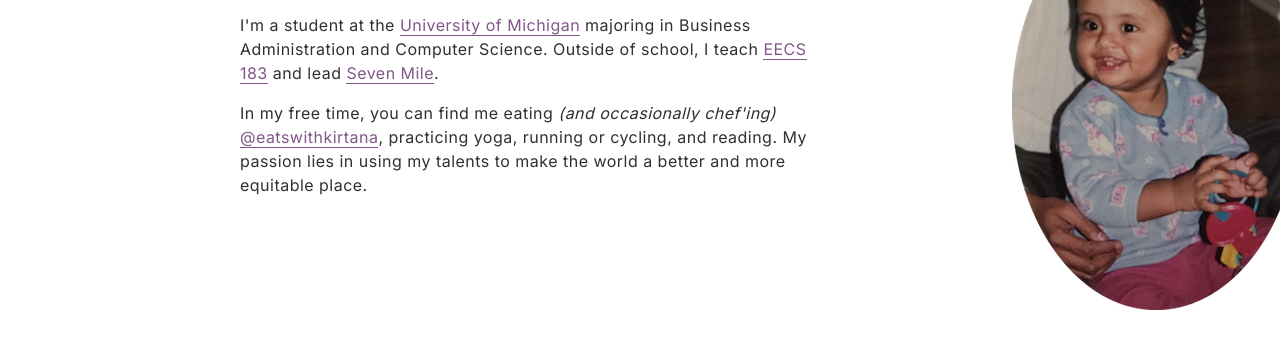
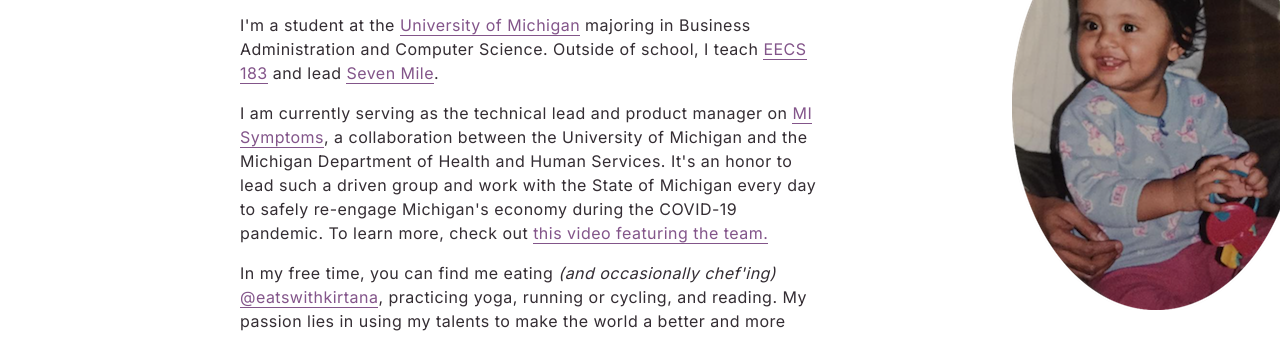
Before and after one commit to kirtanac/kirtanac.github.io, a plain HTML site: page index 2.html in a window 1280 px wide. Shown: the part 193-531 px from the top of the page. Drawn offline with Linux system fonts and the light colour scheme.

Commit message:
MI Symptoms update

```diff
--- a/index.html
+++ b/index 2.html
@@ -27,6 +27,11 @@
              <a href="https://eecs183.org//" target="_blank">EECS 183</a>
               and lead
              <a href="http://www.umsevenmile.org/" target="_blank">Seven Mile</a>.</p>
+
+             <p> I am currently serving as the technical lead and product manager on <a href="http://misymptomapp.state.mi.us/" target="_blank">MI Symptoms</a>, a collaboration between the University of Michigan and the Michigan Department of Health and Human Services.
+                It's an honor to lead such a driven group and work with the State of Michigan every day to safely re-engage Michigan's economy during the COVID-19 pandemic.
+                To learn more, check out <a href="https://news.engin.umich.edu/2020/06/students-lead-the-way-on-state-of-michigan-web-application-to-help-curb-the-spread-of-covid-19/" target="_blank">this video featuring the team.</a></p>
+
              <p>In my free time, you can find me eating <i>(and occasionally chef'ing)</i>
                <a href="https://www.instagram.com/eatswithkirtana/?hl=en" target="_blank">@eatswithkirtana</a>,
                  practicing yoga, running or cycling, and reading.
```
Also changed, not shown: 2 other files.
